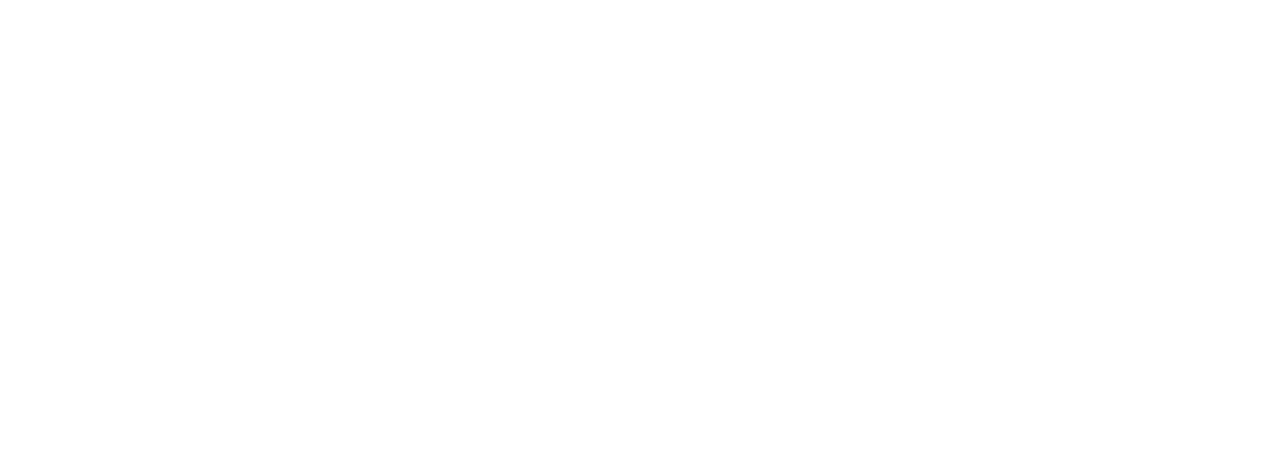
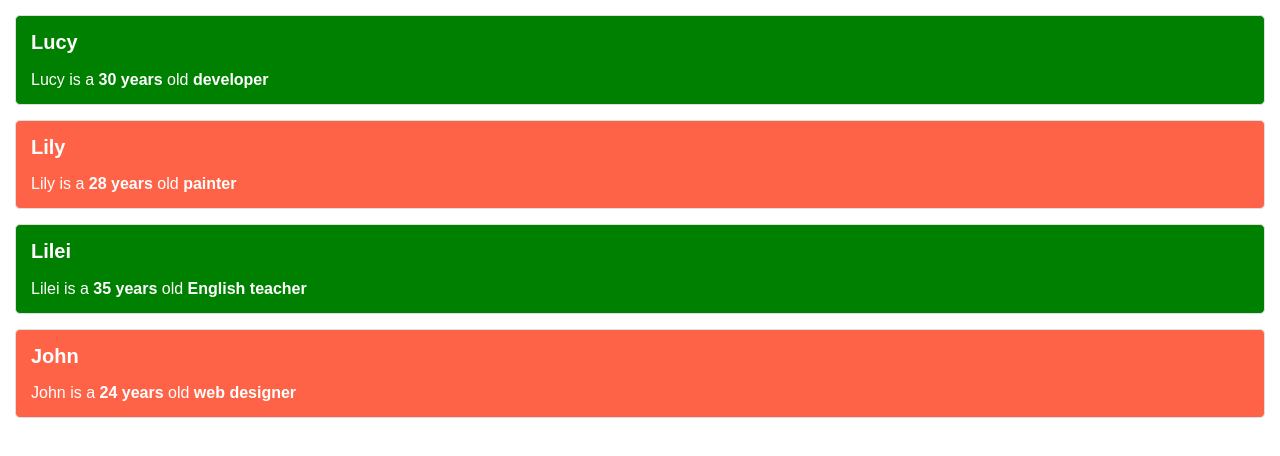
Before and after one commit to wangshijun/course-styled-components-fundamentals, a React (Create React App) app: page / in a window 1280 px wide. Shown: the top 456 px of the page. Built offline with nearby package versions, Linux system fonts and the light colour scheme.

Commit message:
basic skeleton for demo

```diff
--- a/src/App.css
+++ b/src/App.css
@@ -1,8 +1,30 @@
 .App {
-  text-align: center;
+  text-align: left;
 }
 
-@keyframes App-logo-spin {
-  from { transform: rotate(0deg); }
-  to { transform: rotate(360deg); }
+.contact {
+  border: 1px solid #DEDEDE;
+  border-radius: 5px;
+  padding: 15px;
+  margin: 15px;
+  background-color: green;
+  color: white;
 }
+
+.contact--female {
+  background-color: tomato;
+}
+
+.contact__name {
+  font-size: 20px;
+  margin-top: 0;
+}
+
+.contact__intro {
+  font-size: 16px;
+  margin-bottom: 0;
+}
+
+.contact__intro strong {
+  font-weight: 600;
+}
--- a/src/App.js
+++ b/src/App.js
@@ -1,11 +1,25 @@
 import React, { Component } from 'react';
-import logo from './logo.svg';
 import './App.css';
+
+const contacts = [
+  { name: 'Lucy', gender: 'male', age: 30, introduction: 'developer' },
+  { name: 'Lily', gender: 'female', age: 28, introduction: 'painter' },
+  { name: 'Lilei', gender: 'male', age: 35, introduction: 'English teacher' },
+  { name: 'John', gender: 'female', age: 24, introduction: 'web designer' },
+];
 
 class App extends Component {
   render() {
     return (
       <div className="App">
+        {contacts.map(contact => (
+          <div className={`contact contact--${contact.gender}`}>
+            <h2 className="contact__name">{contact.name}</h2>
+            <p className="contact__intro">
+              {contact.name} is a <strong>{contact.age} years</strong> old <strong>{contact.introduction}</strong>
+            </p>
+          </div>
+        ))}
       </div>
     );
   }
```
